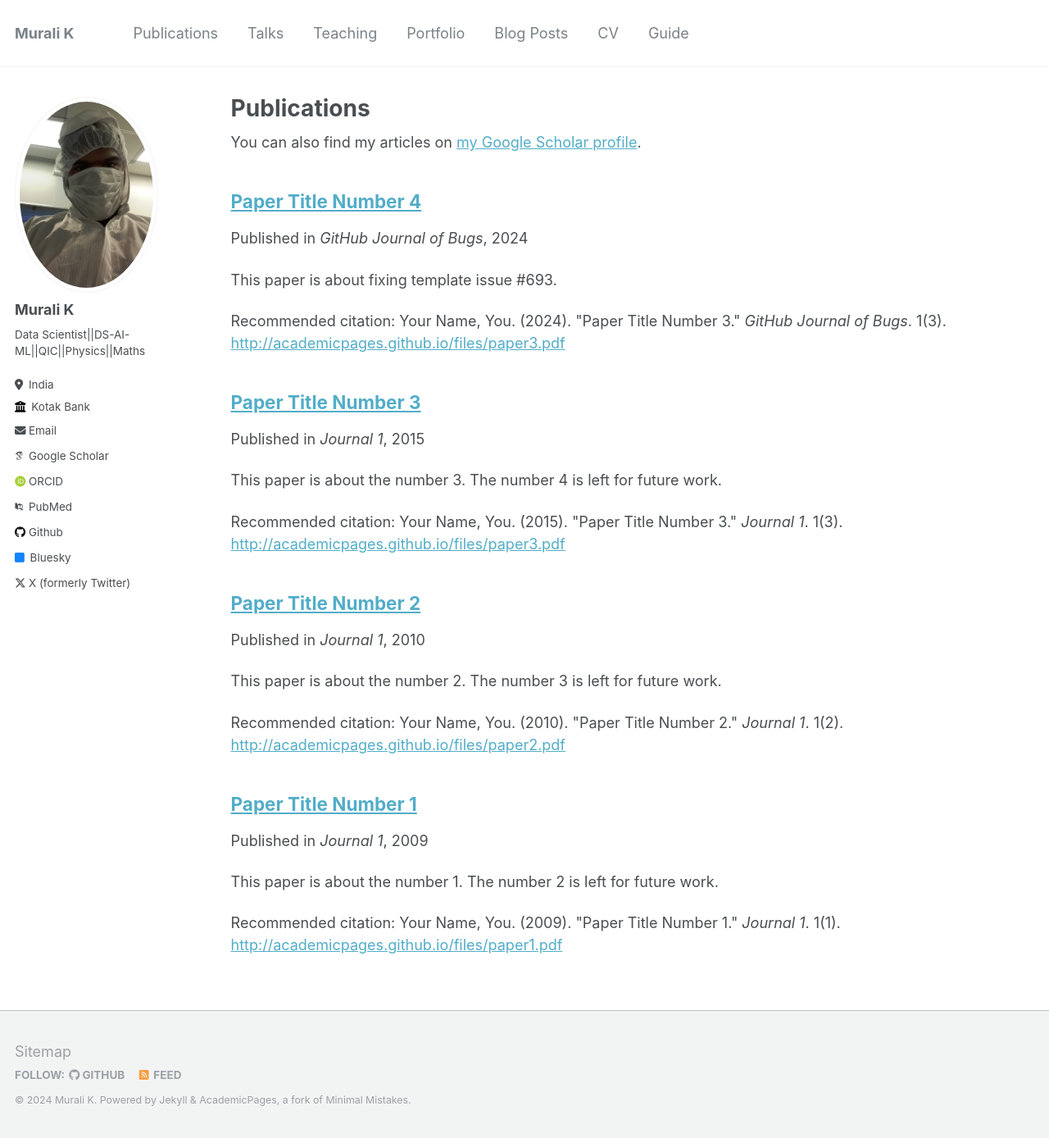
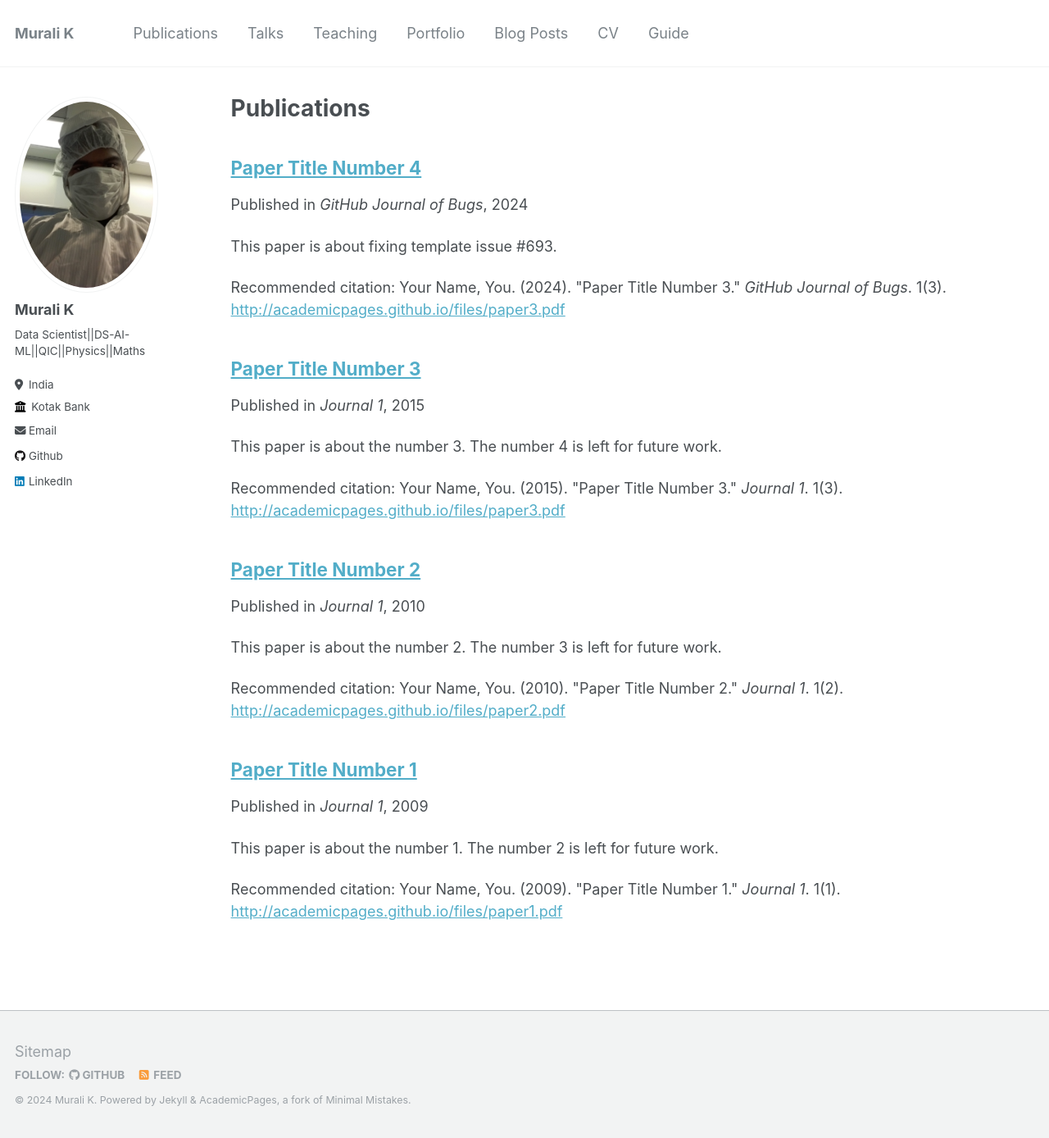
Before and after one commit to muralik98/muralik, a Jekyll site: the page built from _pages/publications.md, in a window 1280 px wide and 1388 px high. Shown: the whole window at 82% size. Built offline with Jekyll 4.4.1, drawn with Linux system fonts in a browser that asks for light colours; some web fonts are replaced; part of the change alters nothing that is shown.

Commit message:
Update _config.yml

```diff
--- a/_config.yml
+++ b/_config.yml
@@ -31,46 +31,19 @@ author:
   email            : "muralik1598@gmail.com"
 
   # Academic websites
-  arxiv            : # URL - Update with the correct link to your profile
-  googlescholar    : "https://scholar.google.com/citations?user=PS_CX0AAAAAJ"
-  impactstory      : # URL
-  orcid            : "http://orcid.org/yourorcidurl"
-  pubmed           : "https://www.ncbi.nlm.nih.gov/pubmed/?term=john+snow"
-  researchgate     : # URL
+
 
   # Repositories and software development
-  bitbucket        : # Username - Update with your username on the site
-  codepen          : # Username
+
   dribbble         : # Username
-  github           : "academicpages"
+  github           : "muralik98"
   kaggle           : # Username
   stackoverflow    : # User number or user number and name (i.e., use "1" or "1/jeff-atwood")
 
   # Social media
-  bluesky          : "bsky.app" # Replace this with you Bluesky username
-  facebook         : # Username
-  flickr           : # Username
-  foursquare       : # Username
-  goodreads        : # Username
-  google_plus      : # Username
-  keybase          : # Username
-  instagram        : # Username
-  lastfm           : # Username
-  linkedin         : # Username
-  mastodon         : # URL
-  medium           : # URL
-  pinterest        : # Username
-  soundcloud       : # Username
-  steam            : # Username
-  telegram         : # URL
-  tumblr           : # Username
-  twitter          : "UniofOxford"  # Replace this with your X / Twitter handle
-  vine             : # Username
-  weibo            : # Username
-  wikipedia        : # Username
-  xing             : # Username
-  youtube          : # Username
-  zhihu            : # URL
+
+
+  linkedin         : "muralik1598"
 
 
 # Site Settings
```
